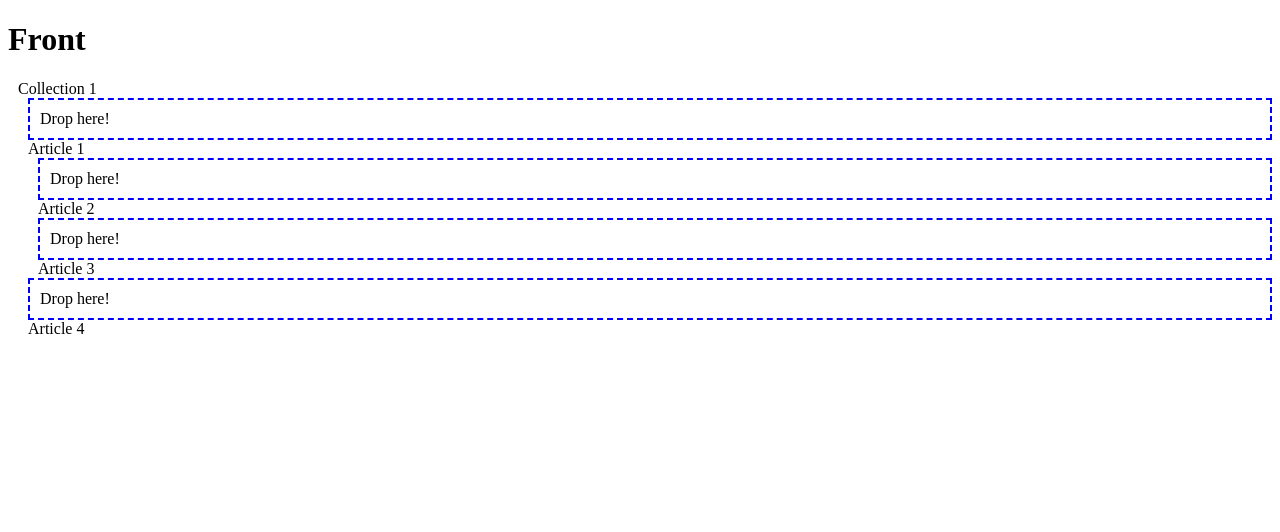
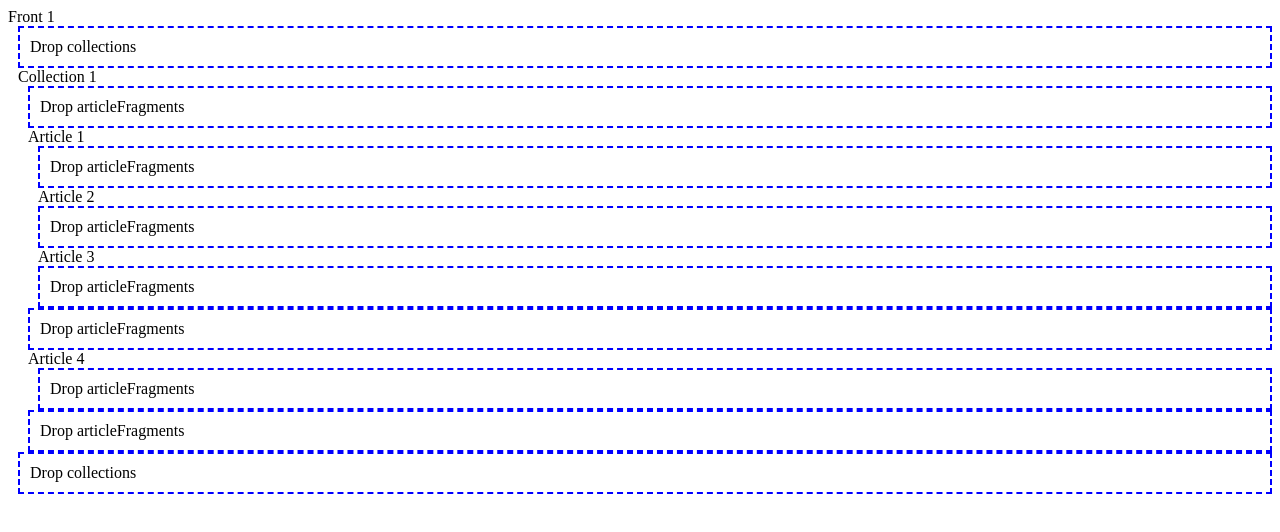
Before and after one commit to RichieAHB/collection-tree-editor, a React (Create React App) app: page / in a window 1280 px wide. Shown: the top 532 px of the page. Built offline with nearby package versions, Linux system fonts and the light colour scheme.

Commit message:
Schema, refactor into component, break out

```diff
--- a/src/App.js
+++ /dev/null
@@ -1,148 +0,0 @@
-import React from 'react';
-import produce from 'immer';
-import DragZone from './DragZone';
-import DropZone from './DropZone';
-
-const buildTree = (model, frontId, frontsKey) => {
-  const front = model[frontsKey][frontId];
-  return {
-    ...front,
-    collections: front.collections.map(id => {
-      const collection = model.collections[id];
-      return {
-        ...collection,
-        articleFragments: collection.articleFragments.map(id => {
-          const articleFragment = model.articleFragments[id];
-          return {
-            ...articleFragment,
-            supporting: (articleFragment.supporting || []).map(id => {
-              const supporting = model.articleFragments[id];
-              return supporting;
-            })
-          };
-        })
-      };
-    })
-  };
-};
-
-const findAtPath = (obj, path) =>
-  path.reduce((o, [key, index]) => o[key][index], obj);
-
-const build = (normalizedData, frontId, frontsKey, articleNesting) => {
-  let tree = buildTree(normalizedData, frontId, frontsKey);
-
-  return {
-    tree,
-    update: onUpdate => path => e => {
-      const data = JSON.parse(e.dataTransfer.getData('data'));
-      tree = produce(tree, draftTree => {
-        const newPath = path.slice();
-        const [key, index] = newPath.pop();
-        const parent = findAtPath(draftTree, newPath);
-        parent[key].splice(index, 0, data);
-      });
-      onUpdate(tree);
-    },
-    remove: onRemove => path => () => {
-      tree = produce(tree, draftTree => {
-        const newPath = path.slice();
-        const [key, index] = newPath.pop();
-        const parent = findAtPath(draftTree, newPath);
-        parent[key].splice(index, 1);
-      });
-      onRemove(tree);
-    }
-  };
-};
-
-const Indent = ({ children }) => (
-  <div style={{ marginLeft: '10px' }}>{children}</div>
-);
-
-
-
-class App extends React.Component {
-  state = {};
-
-  constructor(props) {
-    super(props);
-    const { normalizedData, frontId, frontsKey, articleNesting } = this.props;
-    const { tree, remove, update } = build(
-      normalizedData,
-      frontId,
-      frontsKey,
-      articleNesting
-    );
-    this.state = {
-      tree,
-      remove: remove(this.onDragStart),
-      update: update(this.onDrop)
-    };
-  }
-
-  onDragStart = tree => {}
-
-  onDrop = tree => this.setState({
-    tree
-  });
-
-  render() {
-    const { update, remove, tree } = this.state;
-
-    return (
-      <div>
-        <DragZone data="test" />
-        <h1>Front</h1>
-        {tree.collections.map((collection, i) => (
-          <Indent key={collection.id}>
-            <div>{collection.title}</div>
-            {collection.articleFragments.map((articleFragment, j) => (
-              <Indent key={articleFragment.id}>
-                <DropZone
-                  onDrop={update([['collections', i], ['articleFragments', j]])}
-                />
-                <DragZone
-                  onDragStart={remove([
-                    ['collections', i],
-                    ['articleFragments', j]
-                  ])}
-                  data={articleFragment}
-                >
-                  {articleFragment.title}
-                </DragZone>
-                {(articleFragment.supporting || []).map((supporting, k) => (
-                  <Indent key={supporting.id}>
-                    <DropZone
-                      onDrop={update([
-                        ['collections', i],
-                        ['articleFragments', j],
-                        ['supporting', k]
-                      ])}
-                    />
-                    <DragZone
-                      onDragStart={remove([
-                        ['collections', i],
-                        ['articleFragments', j],
-                        ['supporting', k]
-                      ])}
-                      data={supporting}
-                    >
-                      {supporting.title}
-                    </DragZone>
-                  </Indent>
-                ))}
-              </Indent>
-            ))}
-          </Indent>
-        ))}
-      </div>
-    );
-  }
-}
-
-App.defaultProps = {
-  frontsKey: 'fronts'
-};
-
-export default App;
--- /dev/null
+++ b/src/Collection.js
@@ -0,0 +1,102 @@
+import React from 'react';
+import produce from 'immer';
+import Node from './Node';
+import {
+  findAtPath,
+  isSubPath,
+  buildTree,
+  pathForMove
+} from './utils/TreeUtils';
+
+class Collection extends React.Component {
+  state = {
+    tree: null,
+    draftTree: null
+  };
+
+  constructor(props) {
+    super(props);
+    const { normalizedData, rootId, rootKey, structure } = this.props;
+    this.state = {
+      tree: buildTree(normalizedData, rootKey, rootId, structure)
+    };
+  }
+
+  detach = path => () => {
+    const tree = produce(this.state.tree, draftTree => {
+      const newPath = path.slice();
+      const [key, index] = newPath.pop();
+      const parent = findAtPath(draftTree, newPath);
+      parent[key].splice(index, 1);
+    });
+
+    this.setState({
+      draftTree: tree,
+      didDrop: true
+    });
+  };
+
+  attach = path => e => {
+    let json;
+
+    try {
+      json = JSON.parse(e.dataTransfer.getData('data'));
+    } catch (e) {
+      return;
+    }
+
+    const { data, path: sourcePath } = json;
+
+    if (isSubPath(sourcePath, path)) {
+      return;
+    }
+
+    // this could probably just be draft tree
+    const tree = produce(this.state.draftTree || this.state.tree, draftTree => {
+      const newPath = pathForMove(sourcePath, path);
+      console.log(newPath);
+      const [key, index] = newPath.pop();
+      const parent = findAtPath(draftTree, newPath);
+      parent[key].splice(index, 0, data);
+    });
+
+    this.setState({
+      tree,
+      didDrop: true
+    });
+  };
+
+  onDragEnd = () => {
+    if (!this.state.didDrop) {
+      this.setState({
+        draftTree: null,
+        tree: this.state.draftTree || this.state.tree,
+        didDrop: false
+      });
+    } else {
+      this.setState({
+        didDrop: false
+      });
+    }
+  };
+
+  render() {
+    const { attach, detach, onDragEnd } = this;
+    const { structure } = this.props;
+    const { tree } = this.state;
+
+    return (
+      <div onDragEnd={onDragEnd}>
+        <Node
+          node={tree}
+          structure={structure}
+          attach={attach}
+          detach={detach}
+          path={[]}
+        />
+      </div>
+    );
+  }
+}
+
+export default Collection;
--- a/src/DragZone.js
+++ b/src/DragZone.js
@@ -1,14 +1,34 @@
 import React from 'react';
 
 class DragZone extends React.Component {
+  state = {
+    dragging: false
+  };
+
+  onDragStart = e => {
+    e.dataTransfer.setData('data', JSON.stringify(this.props.data));
+    this.props.onDragStart(e);
+    this.setState({
+      dragging: true
+    });
+  };
+
+  onDragEnd = e => {
+    this.props.onDragEnd(e);
+    this.setState({
+      dragging: false
+    });
+  };
+
   render() {
     return (
       <div
+        style={{
+          cursor: 'pointer',
+        }}
         draggable
-        onDragStart={e => {
-          e.dataTransfer.setData('data', JSON.stringify(this.props.data));
-          this.props.onDragStart(e);
-        }}
+        onDragStart={this.onDragStart}
+        onDragEnd={this.onDragEnd}
       >
         {this.props.children}
       </div>
@@ -17,6 +37,7 @@ class DragZone extends React.Component {
 }
 
 DragZone.defaultProps = {
+  onDragEnd: () => {},
   onDragStart: () => {}
 };
 
--- a/src/DropZone.js
+++ b/src/DropZone.js
@@ -8,7 +8,7 @@ class DropZone extends React.Component {
         onDragOver={e => e.preventDefault()}
         onDrop={this.props.onDrop}
       >
-        Drop here!
+        {this.props.children}
       </div>
     );
   }
--- /dev/null
+++ b/src/Node.js
@@ -0,0 +1,72 @@
+import * as React from 'react';
+import DragZone from './DragZone';
+import DropZone from './DropZone';
+
+const Indent = ({ children }) => (
+  <div style={{ marginLeft: '10px' }}>{children}</div>
+);
+
+const ChildDropZone = ({
+  path,
+  attach,
+  structure,
+  childrenKey,
+  modelKey,
+  index
+}) =>
+  path.length <= structure.length + 2 && (
+    <DropZone onDrop={attach([...path, [childrenKey, index]])}>
+      Drop {modelKey}
+    </DropZone>
+  );
+
+const Node = ({
+  node,
+  path = [],
+  attach,
+  detach,
+  structure: [{ childrenKey, modelKey } = {}, ...structure]
+}) => (
+  <React.Fragment>
+    <DragZone
+      onDragStart={detach(path)}
+      data={{
+        data: node,
+        path
+      }}
+    >
+      {node.title}
+    </DragZone>
+    <Indent>
+      {(node[childrenKey] || []).map((child, i) => (
+        <React.Fragment key={child.id}>
+          <ChildDropZone
+            path={path}
+            structure={structure}
+            childrenKey={childrenKey}
+            modelKey={modelKey}
+            attach={attach}
+            index={i}
+          />
+          <Node
+            node={child}
+            path={[...path, [childrenKey, i]]}
+            attach={attach}
+            detach={detach}
+            structure={structure}
+          />
+        </React.Fragment>
+      ))}
+      <ChildDropZone
+        path={path}
+        structure={structure}
+        childrenKey={childrenKey}
+        modelKey={modelKey}
+        attach={attach}
+        index={(node[childrenKey] || []).length}
+      />
+    </Indent>
+  </React.Fragment>
+);
+
+export default Node;
--- a/src/index.js
+++ b/src/index.js
@@ -1,9 +1,27 @@
 import React from 'react';
 import ReactDOM from 'react-dom';
-import App from './App';
+import Collection from './Collection';
 import model from './model';
 
 ReactDOM.render(
-  <App normalizedData={model} frontId={1} />,
+  <Collection
+    normalizedData={model}
+    rootKey="fronts"
+    rootId={1}
+    structure={[
+      {
+        childrenKey: 'collections',
+        modelKey: 'collections'
+      },
+      {
+        childrenKey: 'articleFragments',
+        modelKey: 'articleFragments'
+      },
+      {
+        childrenKey: 'supporting',
+        modelKey: 'articleFragments'
+      }
+    ]}
+  />,
   document.getElementById('root')
 );
--- a/src/model.js
+++ b/src/model.js
@@ -1,6 +1,8 @@
 const model = {
   fronts: {
     1: {
+      id: 1,
+      title: 'Front 1',
       collections: [1]
     }
   },
--- /dev/null
+++ b/src/utils/TreeUtils.js
@@ -0,0 +1,46 @@
+const buildTree = (entities, rootType, rootId, structure) => {
+  const buildNode = (entities, nodeType, nodeId, [childSpec, ...structure]) => {
+    const node = entities[nodeType][nodeId];
+
+    if (!childSpec) {
+      return node;
+    }
+
+    const { childrenKey, modelKey } = childSpec;
+
+    return {
+      ...node,
+      [childrenKey]: (node[childrenKey] || []).map(childId =>
+        buildNode(entities, modelKey, childId, structure)
+      )
+    };
+  };
+
+  return buildNode(entities, rootType, rootId, structure);
+};
+
+const findAtPath = (obj, path) =>
+  path.reduce((o, [key, index]) => o[key][index], obj);
+
+const isSubPath = (parent, sub) =>
+  sub.length > parent.length &&
+  !parent.some(([kp, ip], i) => {
+    const [ks, is] = sub[i] || [];
+    return kp !== ks || ip !== is;
+  });
+
+const pathForMove = (source, target) => {
+  return target.map(([kt, it], i) => {
+
+    if (i === source.length - 1) {
+      const [ks, is] = source[i];
+
+      if (ks === kt && is < it) {
+        return [kt, it - 1];
+      }
+    }
+    return [kt, it];
+  });
+};
+
+export { buildTree, findAtPath, isSubPath, pathForMove };
```
